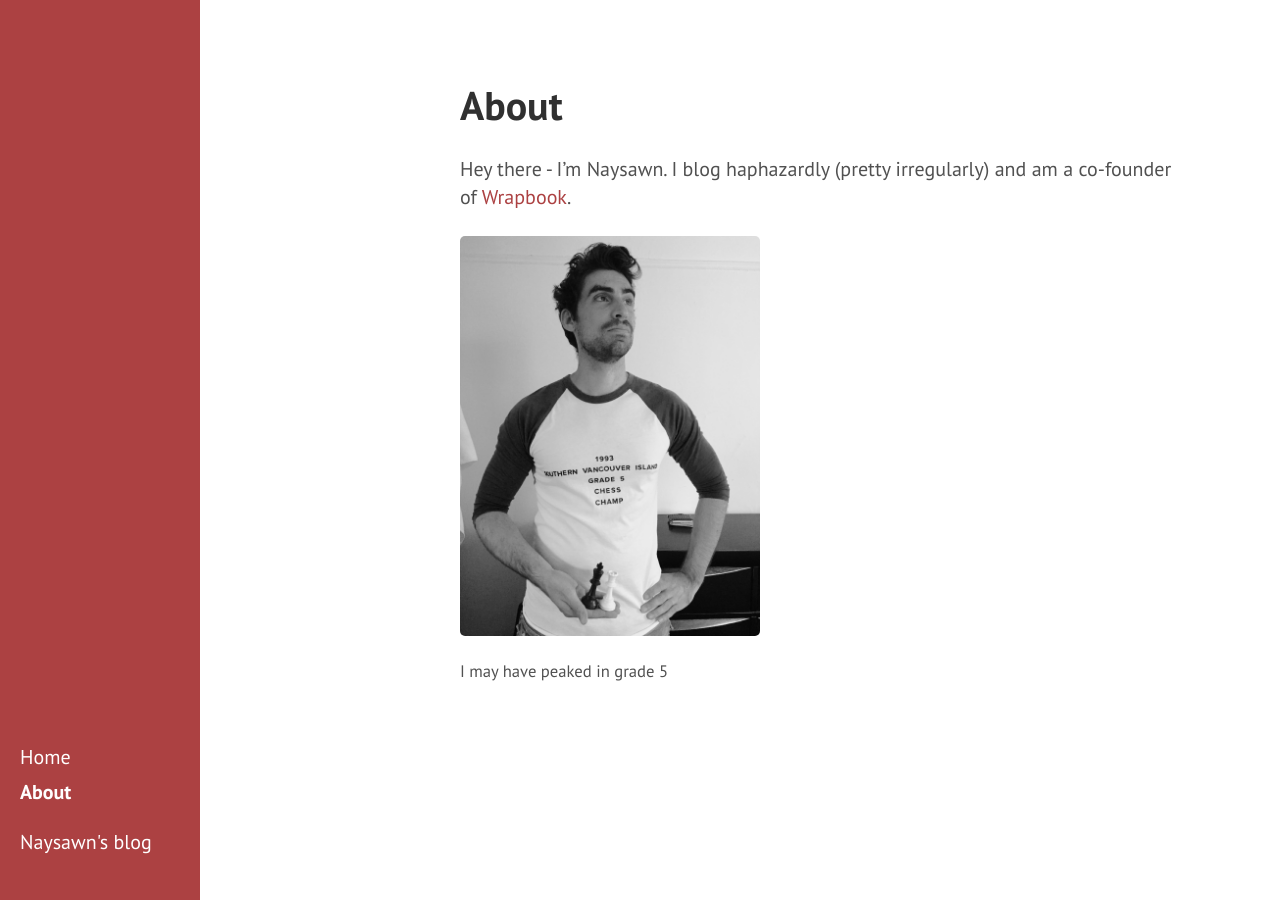
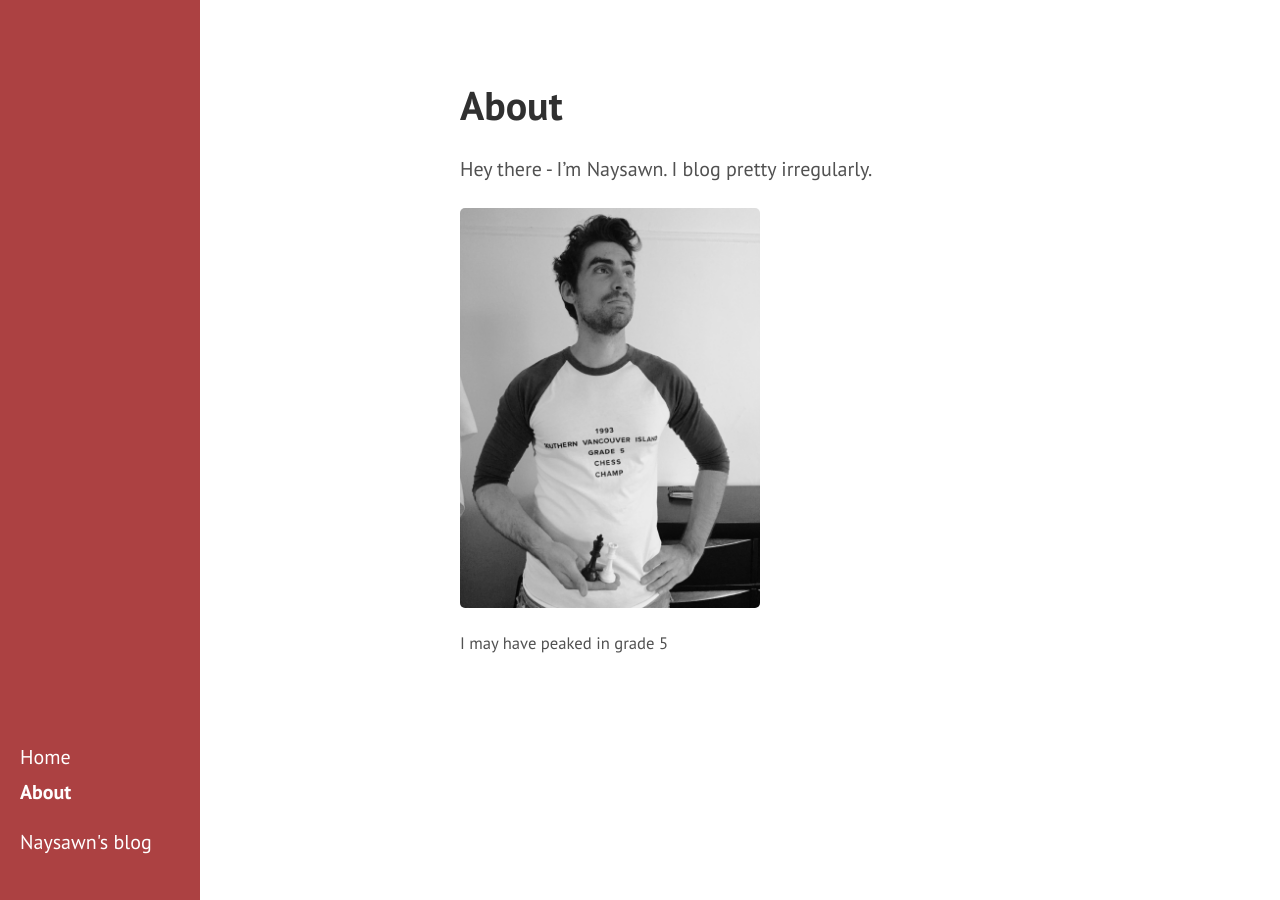
Before and after one commit to naysawn/naysawn.github.io, a Jekyll site: the page built from about.md, in a window 1280 px wide. Built offline with Jekyll 4.4.1, drawn with Linux system fonts in a browser that asks for light colours.

Commit message:
Update about.md

```diff
--- a/about.md
+++ b/about.md
@@ -4,7 +4,7 @@ author: admin
 layout: page
 ---
 
-Hey there - I'm Naysawn. I blog haphazardly (pretty irregularly) and am a co-founder of [Wrapbook](https://www.wrapbook.com).
+Hey there - I'm Naysawn. I blog pretty irregularly.
 
 <img style="width: 300px;" src="/assets/photos/chess.jpg" />
 <small>I may have peaked in grade 5</small>
```
